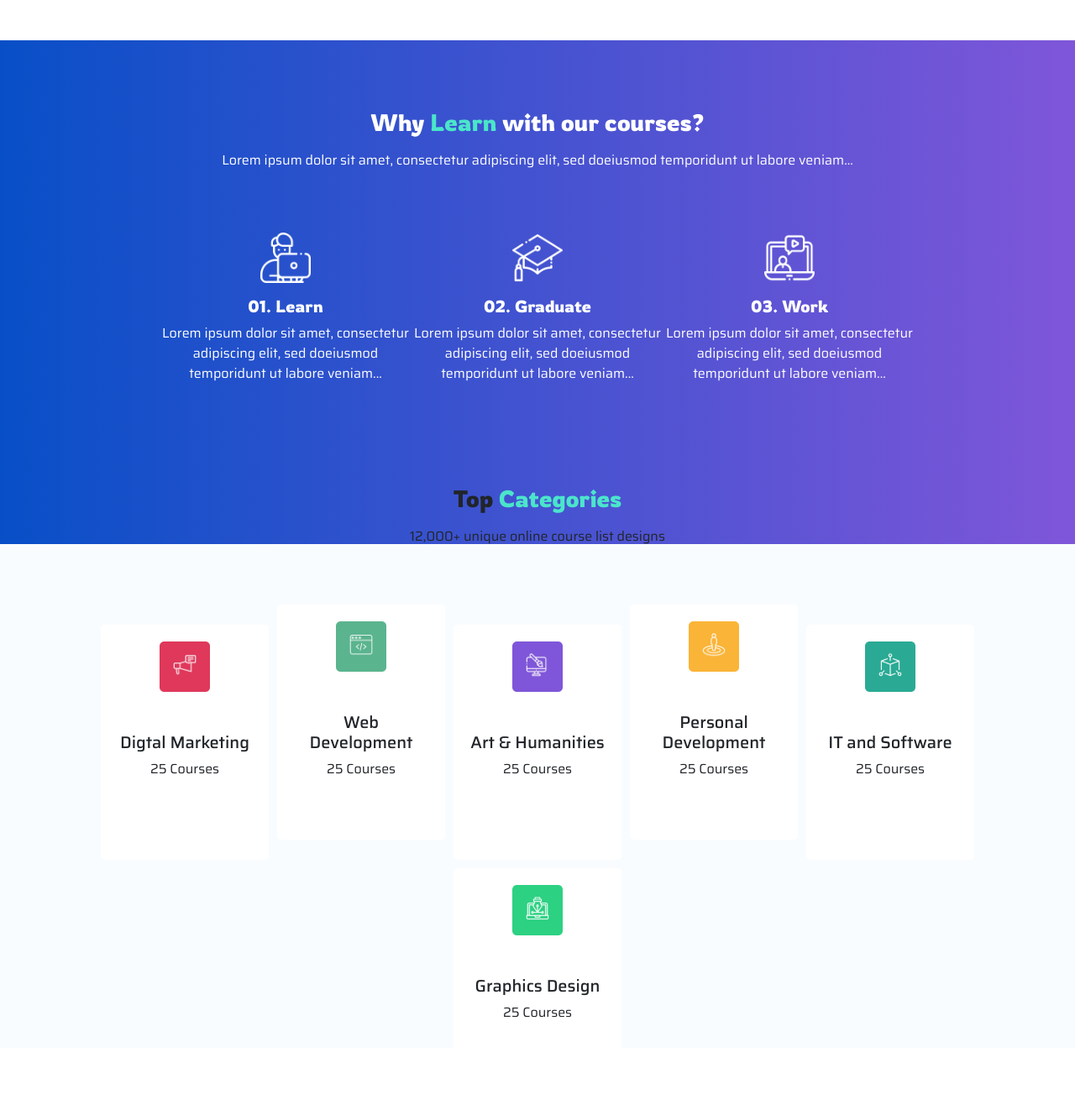
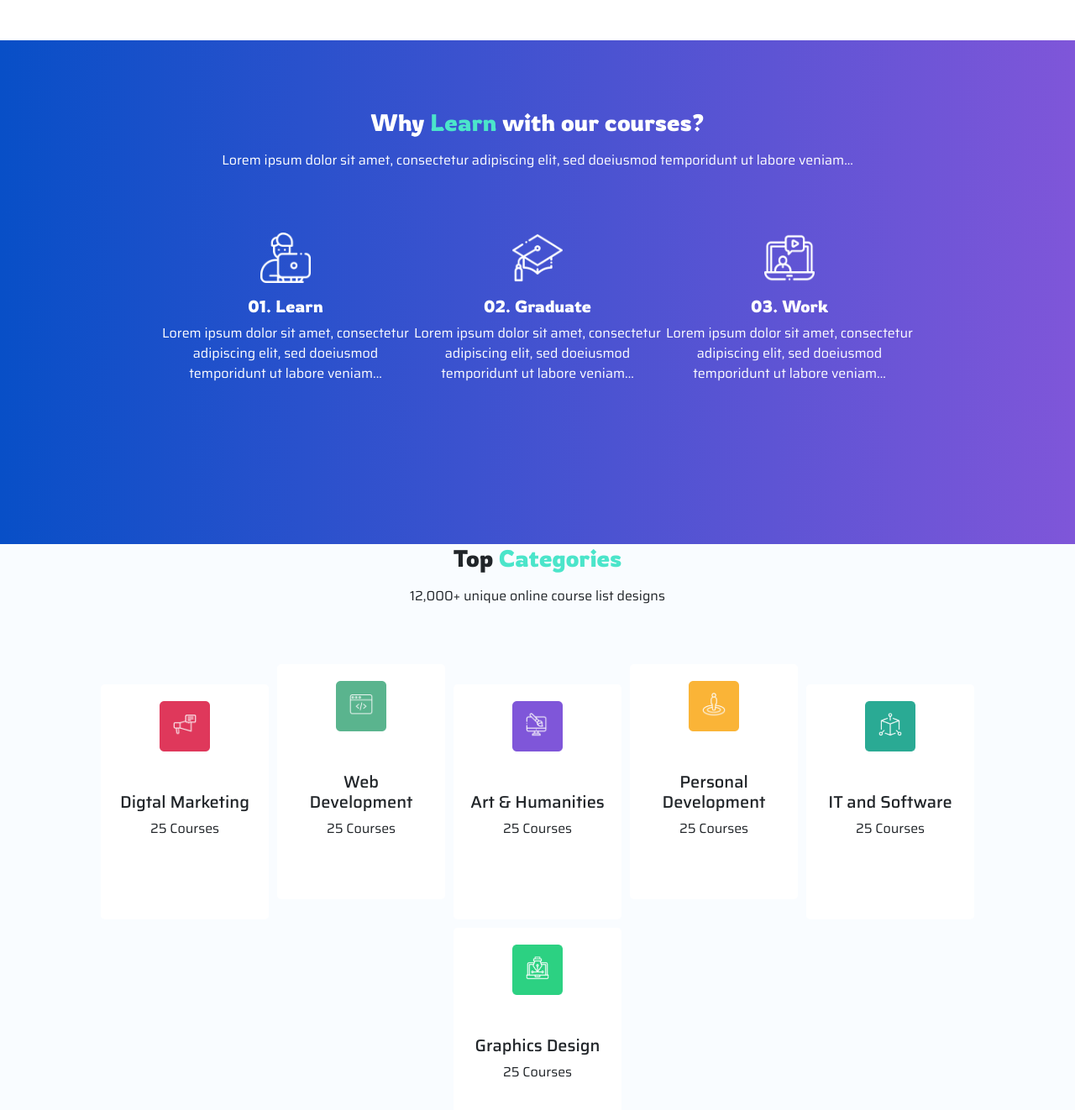
Before and after one commit to Ahmed-Nadyy/Spark, a React (Vite) app: page / in a window 1280 px wide. Shown: the top 1322 px of the page at 84% size. Built offline with nearby package versions, Linux system fonts and the light colour scheme.

Commit message:
added some libraries

```diff
--- a/package.json
+++ b/package.json
@@ -10,11 +10,15 @@
     "preview": "vite preview"
   },
   "dependencies": {
+    "@fortawesome/fontawesome-free": "^6.5.1",
     "bootstrap": "^5.3.3",
     "jquery": "^3.7.1",
     "popper.js": "^1.16.1",
     "react": "^18.2.0",
-    "react-dom": "^18.2.0"
+    "react-dom": "^18.2.0",
+    "react-redux": "^9.1.0",
+    "react-router-dom": "^6.22.3",
+    "redux": "^5.0.1"
   },
   "devDependencies": {
     "@types/react": "^18.2.64",
--- a/src/App.jsx
+++ b/src/App.jsx
@@ -1,10 +1,23 @@
 import './App.css'
 import Home from './Component/Home/Home.jsx'
+import { createBrowserRouter,RouterProvider  } from 'react-router-dom';
+import HomeLayout from './Layouts/HomeLayout/HomeLayout.jsx';
 function App() {
+
+  const routes = createBrowserRouter([{
+    path:'/',element : <HomeLayout />,
+    children : [
+    {index:true , element : <Home />},
+    {path:'home' , element : <Home />},
+   ],
+ },
+
+
+]);
 
   return (
     <>
-        <Home />
+        <RouterProvider router={routes} />
     </>
   )
 }
--- a/src/Component/Home/3rd/Thrd.css
+++ b/src/Component/Home/3rd/Thrd.css
@@ -1,7 +1,7 @@
 .Thrd {
 background: linear-gradient(to right, #084FC7 , #7F56D9);
 background-size: cover;
-height: 75vh;
+/* height: 75vh; */
 width: 100%;
 }
 
--- a/src/Component/Home/Frth/Frth.css
+++ b/src/Component/Home/Frth/Frth.css
@@ -1,6 +1,6 @@
 .Frth {
     background-color : #f9fcff;
-    height: 75vh;
+    /* height: 75vh; */
     width: 100%;
 
 }
--- /dev/null
+++ b/src/Layouts/HomeLayout/HomeLayout.jsx
@@ -0,0 +1,10 @@
+import React from 'react'
+import Home from '../../Component/Home/Home'
+
+export default function HomeLayout() {
+  return (
+    <>
+      <Home />
+    </>
+  )
+}
--- a/src/main.jsx
+++ b/src/main.jsx
@@ -2,6 +2,7 @@ import React from 'react'
 import ReactDOM from 'react-dom/client'
 import 'bootstrap/dist/css/bootstrap.min.css';
 import 'bootstrap/dist/js/bootstrap.bundle.min.js';
+import '@fortawesome/fontawesome-free/css/all.min.css';
 import App from './App.jsx'
 import './index.css'
 
```
Also changed, not shown: 1 other file (tests, documents, lock files or other folders).
